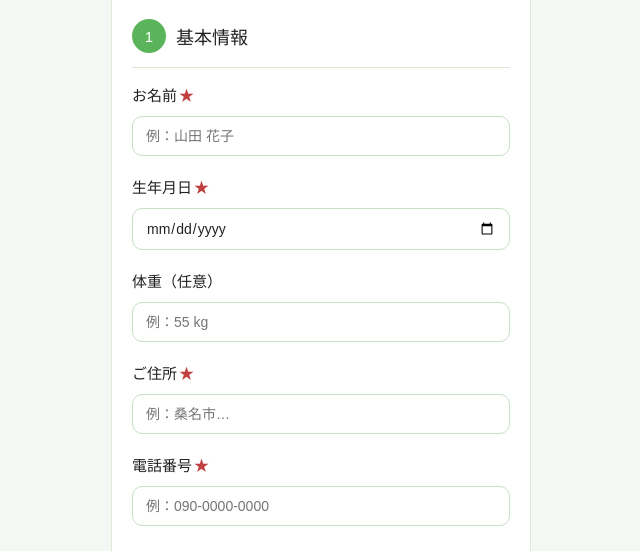
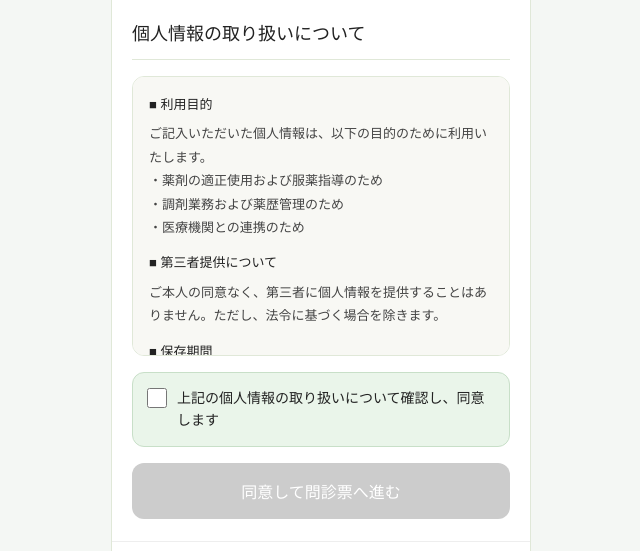
Before and after one commit to kuwanayakkyoku/kuwana-form, a plain HTML site: page index.html in a window 1280 px wide. Shown: the part 75-626 px from the top of the page, without its empty margins (319-959 px from the left). Drawn offline with Linux system fonts and the light colour scheme.

Commit message:
Update index.html

```diff
--- a/index.html
+++ b/index.html
@@ -273,7 +273,45 @@ function stepHTML() {
   </div>`;
 }
 
+function renderConsent() {
+  document.getElementById('app').innerHTML = `
+    <div class="prog-outer"><div class="prog-inner" style="width:0%"></div></div>
+    <div class="top-bar">
+      <span class="top-logo">桑名薬局　問診票</span>
+      <span class="top-step">同意確認</span>
+    </div>
+    <div class="consent-wrap">
+      <div class="consent-title">個人情報の取り扱いについて</div>
+      <div class="consent-box">
+        <h3>■ 利用目的</h3>
+        ご記入いただいた個人情報は、以下の目的のために利用いたします。<br>
+        ・薬剤の適正使用および服薬指導のため<br>
+        ・調剤業務および薬歴管理のため<br>
+        ・医療機関との連携のため
+        <h3>■ 第三者提供について</h3>
+        ご本人の同意なく、第三者に個人情報を提供することはありません。ただし、法令に基づく場合を除きます。
+        <h3>■ 保存期間</h3>
+        収集した個人情報は、最終来局日から1ヶ月を経過した後に削除いたします。
+        <h3>■ 個人情報の開示・訂正・削除について</h3>
+        ご本人からの個人情報の開示・訂正・削除のご要望には適切に対応いたします。
+        <h3>■ お問い合わせ先</h3>
+        桑名薬局<br>
+        〒511-0033 三重県桑名市寿町３丁目２５番地<br>
+        TEL：0594-84-6652<br>
+        個人情報保護管理者：管理者　野中
+      </div>
+      <label class="consent-check">
+        <input type="checkbox" id="consent-cb" onchange="document.getElementById('btn-consent').disabled=!this.checked">
+        <span class="consent-check-lbl">上記の個人情報の取り扱いについて確認し、同意します</span>
+      </label>
+      <button class="btn-consent" id="btn-consent" disabled onclick="consented=true;render()">同意して問診票へ進む</button>
+    </div>
+    <div class="brand">© 桑名薬局 All Rights Reserved.<br>個人情報保護法に基づき適切に管理いたします</div>
+  `;
+}
+
 function render() {
+  if (!consented) { renderConsent(); return; }
   const done = step > TOTAL;
   const pct = Math.min((step/TOTAL)*100, 100);
   document.getElementById('app').innerHTML = `
```
